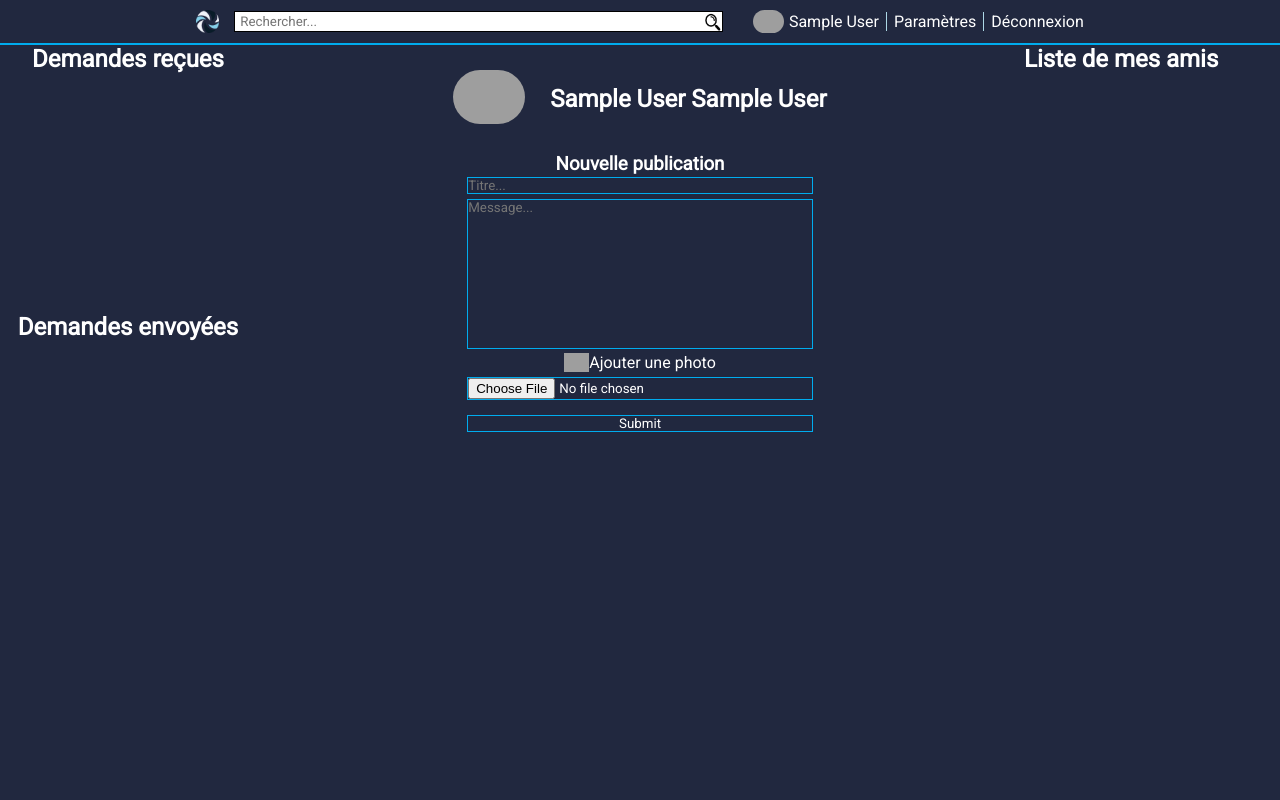
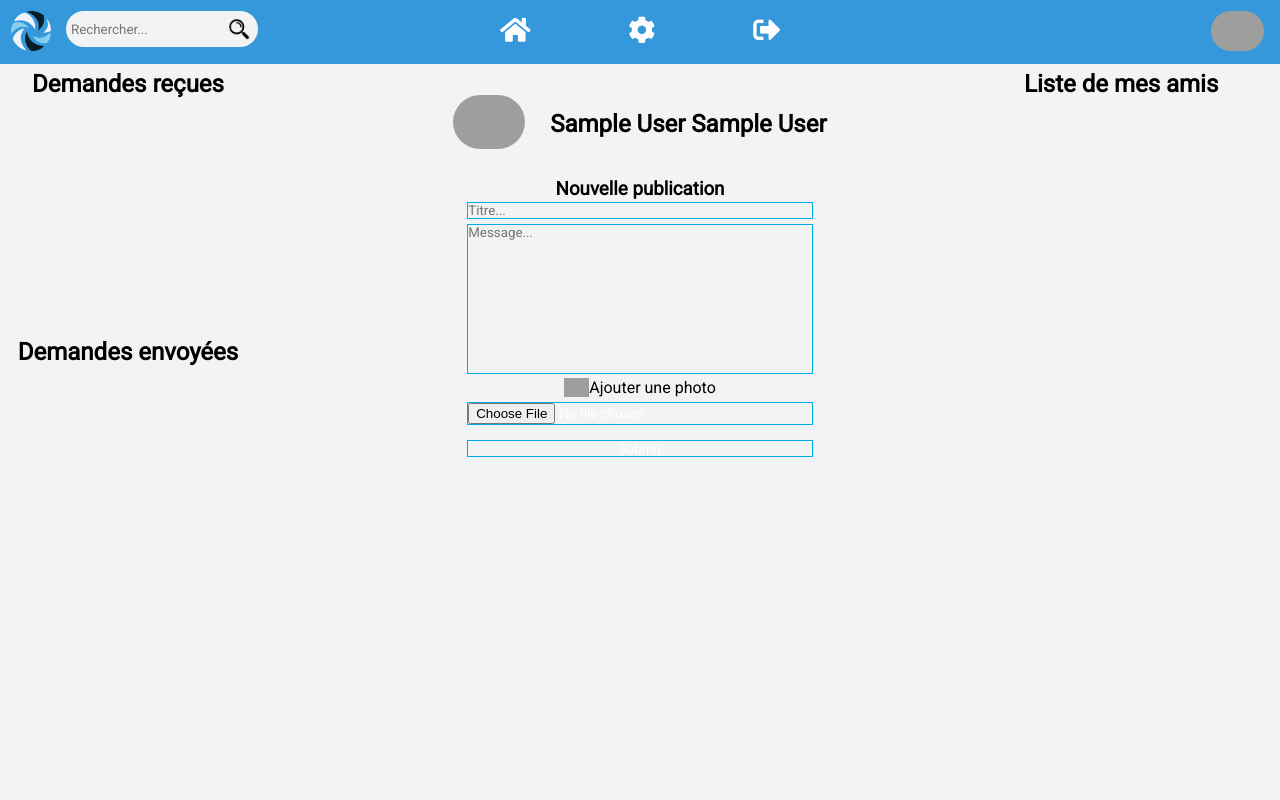
Before and after one commit to FlorianLz/SpeakNow, a PHP site: page /index.php?action=mur in a window 1280 px wide. Run offline with PHP 8.4, Linux system fonts and the light colour scheme; the visitor is signed in with stand-in values (Sample User, id 1); data that the repository does not hold is empty; some libraries are stand-ins or nearby versions; grey boxes are pictures that could not be loaded.

Commit message:
Modification design header.

```diff
--- a/css/style.css
+++ b/css/style.css
@@ -3,22 +3,39 @@
     padding: 0;
     box-sizing: border-box;
     font-family: 'Roboto';
+    color:black;
 }
 header{
   position:fixed;
   width:100%;
-  background-color:#21283f;
-  height:45px;
+  background-color:#3498db;
+  height:64px;
   display:flex;
   align-items: center;
   justify-content: space-between;
-  padding:10px;
+  padding:11px;
   color:white;
-  border-bottom: 2px solid #00acee;
+  border-bottom: 2px solid #3498db;
   z-index:10;
 }
 .headerconnecte{
-  justify-content: center;
+  justify-content: space-between;
+}
+.headergauche, .headercentre, .headerdroite{
+  height:100%;
+  width:30%;
+  display:flex;
+}
+.headercentre{
+  font-size: 1.7rem;
+  justify-content: space-around;
+  align-items: center;
+}
+.headercentre a i{
+  color:white;
+}
+.headerdroite{
+  justify-content: flex-end;
 }
 .logo{
   height:100%;
@@ -53,27 +70,23 @@ header .recherche {
 }
 header .recherche form{
   height:100%;
-  border:1px solid black;
   position:relative;
+  width:15vw;
 }
 header .recherche form input[type="text"]{
   width:100%;
   height:100%;
-  border-radius: 0px;
-  background-color:white;
+  border-radius: 50px 0px 0px 50px;
+  background-color:#F2F3F5;
 }
 header .recherche form input[type="submit"]{
-  width:auto;
-  min-width:20px;
   height:100%;
-  border-radius: 0px;
-  border:0px;
-  padding:0;
+  border-radius: 0px 50px 50px 0px;
+  background-color:#F2F3F5;
   background-image: url('../img/loupe.png');
   background-repeat:no-repeat;
-  background-size:100% 20px;
-  position:absolute;
-  right:0;
+  background-size:65%;
+  background-position:center;
 }
 header .recherche form input[type="submit"]:hover{
   background-color:#D5DBE1;
@@ -89,10 +102,11 @@ header .recherche form input[type="submit"]:hover{
   width:100%;
 }
 .imageprofil > a img{
-  height:100%;
+  height:40px;
+  width!40px;
   border-radius:150px;
 }
-.deconnexion a,.parametres a,.prenomprofil a{
+.headercentre a{
   color:white;
   text-decoration: none;
 }
@@ -248,17 +262,16 @@ header .recherche form input[type="submit"]:hover{
 .contenumur{
   height:auto;
   min-height:100vh;
-  padding-top:45px;
-  background-color:#21283f;
+  padding-top:70px;
+  background-color:#f2f3f5;
   color:white;
   text-align:center;
   display:flex;
 }
 .postmur{
-  border:2px solid lightgray;
   width:45%;
   margin-top:20px;
-  background-color: lightslategray;
+  background-color: white;
   border-radius:10px;
   position:relative;
 }
--- a/index.php
+++ b/index.php
@@ -24,6 +24,7 @@ ob_start(); // Je démarre le buffer de sortie : les données à afficher sont s
 
     <!-- Ma feuille de style à moi -->
     <link href="./css/style.css" rel="stylesheet">
+    <link rel="stylesheet" href="https://use.fontawesome.com/releases/v5.6.1/css/all.css">
     <link href="https://fonts.googleapis.com/css?family=Roboto&display=swap" rel="stylesheet">
     <script src="js/jquery-3.2.1.min.js"></script>
     <script src="js/bootstrap.min.js"></script>
@@ -49,14 +50,21 @@ ob_start(); // Je démarre le buffer de sortie : les données à afficher sont s
         }else{
             $avatar=$_SESSION['avatar'];
             $prenom=$_SESSION['prenom'];
-            echo "<header class='headerconnecte'><div class='logo'><a href='index.php?action=accueil'><img src='img/logo.png'></a></div>";
-            echo "<div class='recherche'><form action='index.php' method='GET'><input type='hidden' name='action' value='recherche'><input name='texterecherche' type='text' placeholder='Rechercher...' required><input type='submit' value=' '></form></div>";
-            echo "<div class='imageprofil'><a href='index.php?action=mur'><img class='avatarmenu' src='avatars/$avatar'></a></div>";
-            echo "<div class='prenomprofil'><a href='index.php?action=mur'><p>$prenom</p></a></div>";
-            echo "<div class='parametres'><a href='index.php?action=profil'><p>Paramètres</p></a></div>";
-            echo "<div class='deconnexion'><a href='index.php?action=deconnexion'>Déconnexion</a></div>";
+            echo "<header class='headerconnecte'>
+                <div class='headergauche'>
+                    <div class='logo'><a href='index.php?action=accueil'><img src='img/logo.png'></a></div>
+                    <div class='recherche'><form action='index.php' method='GET'><input type='hidden' name='action' value='recherche'><input name='texterecherche' type='text' placeholder='Rechercher...' required><input type='submit' value=' '></form></div>
+                </div>
+                <div class='headercentre'>
+                    <a href='index.php?action=mur'><i class='fas fa-home'></i></a>
+                    <a href='index.php?action=profil'><i class='fas fa-cog'></i></a>
+                    <a href='index.php?action=deconnexion'><i class='fas fa-sign-out-alt'></i></a>
+                </div>
+                <div class='headerdroite'>
+                    <div class='imageprofil'><a href='index.php?action=mur'><img class='avatarmenu' src='avatars/$avatar'></a></div>
+                </div>
 
-            echo '</header>';
+            </header>";
         }
     ?>
 
```
Also changed, not shown: other parts of css/style.css (+11 -10 lines).
